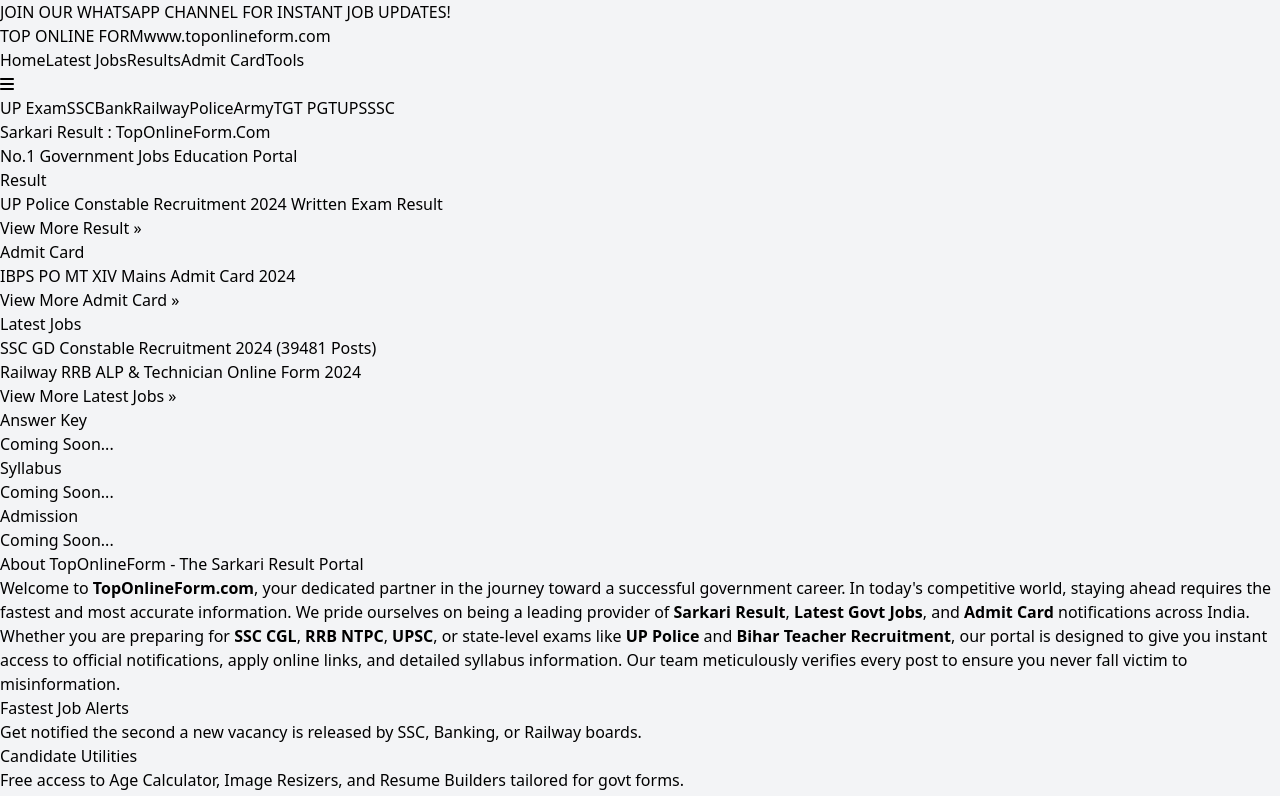
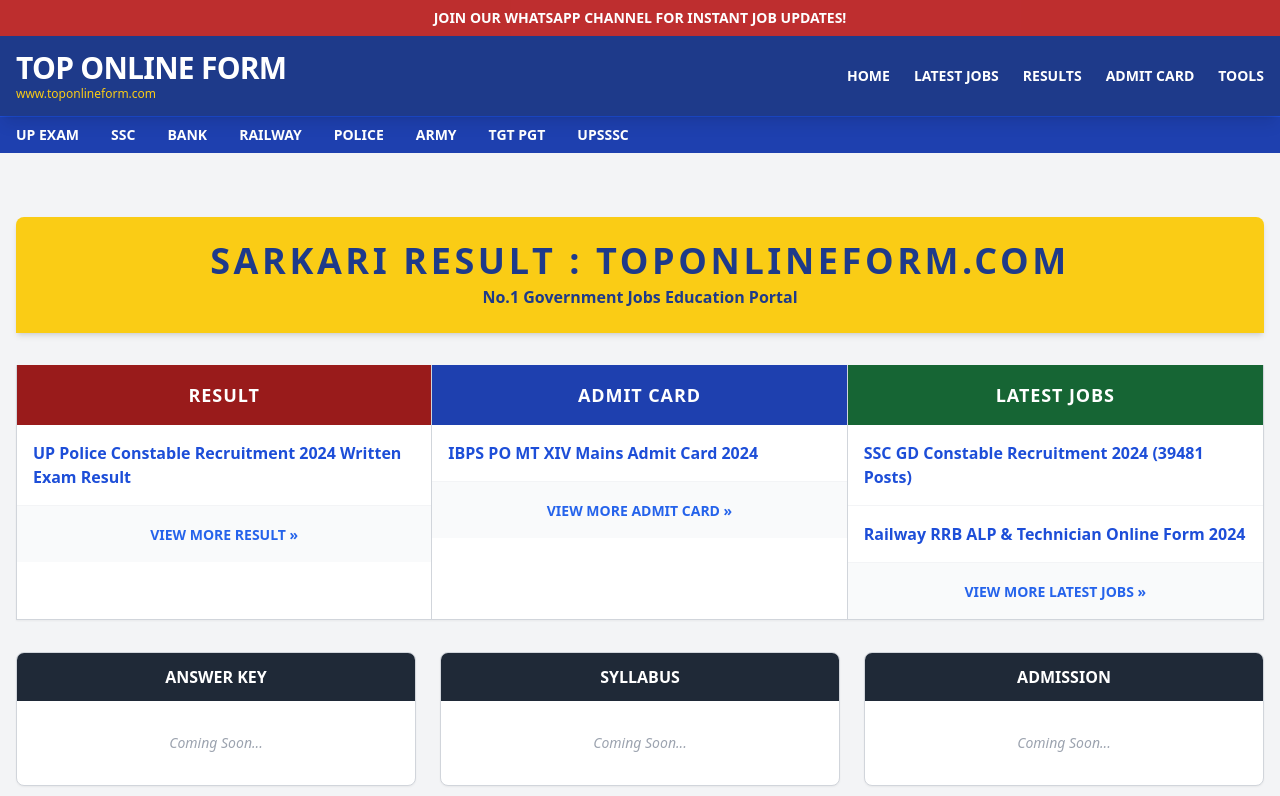
Before and after one commit to toponlineform/toponlineform-nextjs-final, a Next.js app: page / in a window 1280 px wide. Shown: the top 796 px of the page. Built offline with nearby package versions, Linux system fonts and the light colour scheme.

Commit message:
Create tailwind.config.mjs

```diff
--- /dev/null
+++ b/tailwind.config.mjs
@@ -0,0 +1,17 @@
+/** @type {import('tailwindcss').Config} */
+export default {
+  content: [
+    "./app/**/*.{js,ts,jsx,tsx,mdx}",
+    "./components/**/*.{js,ts,jsx,tsx,mdx}",
+    "./data/**/*.{js,ts,jsx,tsx,mdx}",
+  ],
+  theme: {
+    extend: {
+      colors: {
+        'sarkari-blue': '#1e3a8a',
+        'sarkari-red': '#b91c1c',
+      },
+    },
+  },
+  plugins: [],
+};
```
